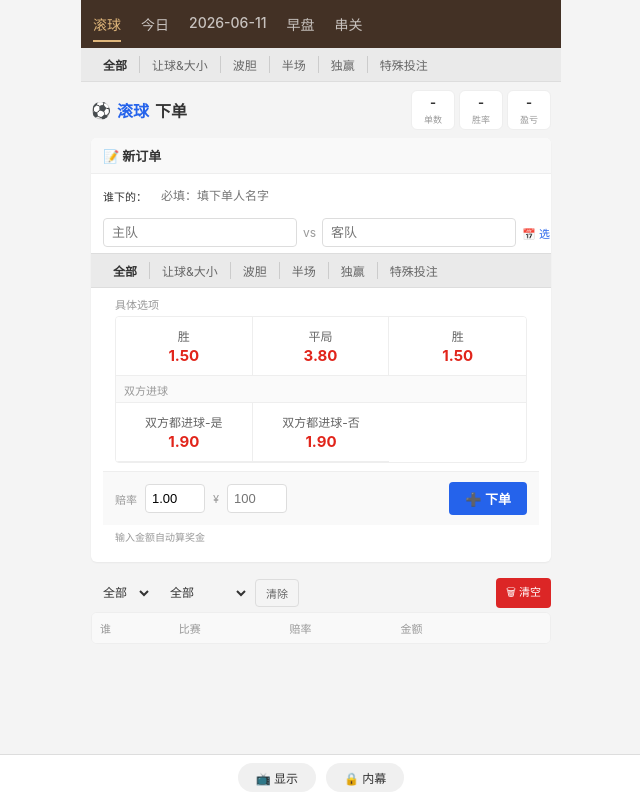
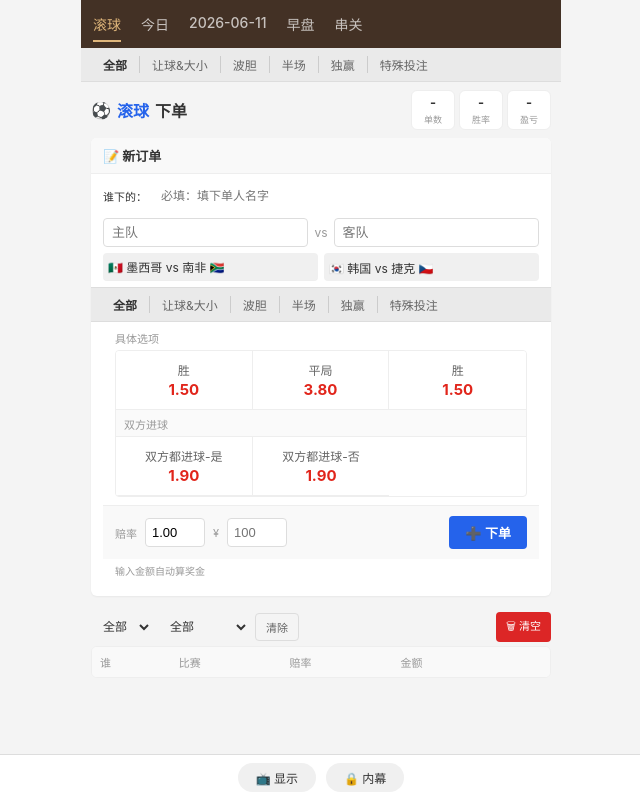
Before and after one commit to shengkaitang3/football-betting, a website: page public/index.html in a window 1280 px wide. Both pictures are taken after a click on the element "✏️ 下单". Shown: the whole page, without its empty margins (319-959 px from the left). Drawn offline with Linux system fonts and the light colour scheme; no server answers.

Commit message:
fix: quick match buttons for MEX-RSA and KOR-CZE

```diff
--- a/public/index.html
+++ b/public/index.html
@@ -264,7 +264,10 @@
     <input type="text" id="homeTeam" placeholder="主队" oninput="updateMatch()">
     <span class="vs">vs</span>
     <input type="text" id="awayTeam" placeholder="客队" oninput="updateMatch()">
-    <span class="preset-btn" onclick="togglePresetMatches()">📅 选比赛</span>
+  </div>
+  <div style="display:flex;gap:6px;margin-bottom:6px">
+    <span class="preset-match" style="flex:1;text-align:center;font-size:12px;background:#f0f0f0;border-radius:4px;padding:5px;cursor:pointer" onclick="pickMatch('墨西哥','南非')">🇲🇽 墨西哥 vs 南非 🇿🇦</span>
+    <span class="preset-match" style="flex:1;text-align:center;font-size:12px;background:#f0f0f0;border-radius:4px;padding:5px;cursor:pointer" onclick="pickMatch('韩国','捷克')">🇰🇷 韩国 vs 捷克 🇨🇿</span>
   </div>
 
   <!-- 预置比赛（默认隐藏） -->
@@ -508,12 +511,9 @@ function togglePresetMatches() {
   el.style.display = el.style.display === 'none' ? 'block' : 'none';
 }
 
-function pickMatch(el) {
-  document.getElementById('homeTeam').value = el.dataset.home;
-  document.getElementById('awayTeam').value = el.dataset.away;
-  document.querySelectorAll('.preset-match').forEach(c => c.classList.remove('selected'));
-  el.classList.add('selected');
-  document.getElementById('presetMatches').style.display = 'none';
+function pickMatch(home, away) {
+  document.getElementById('homeTeam').value = home;
+  document.getElementById('awayTeam').value = away;
   updateMatch();
 }
 
```
